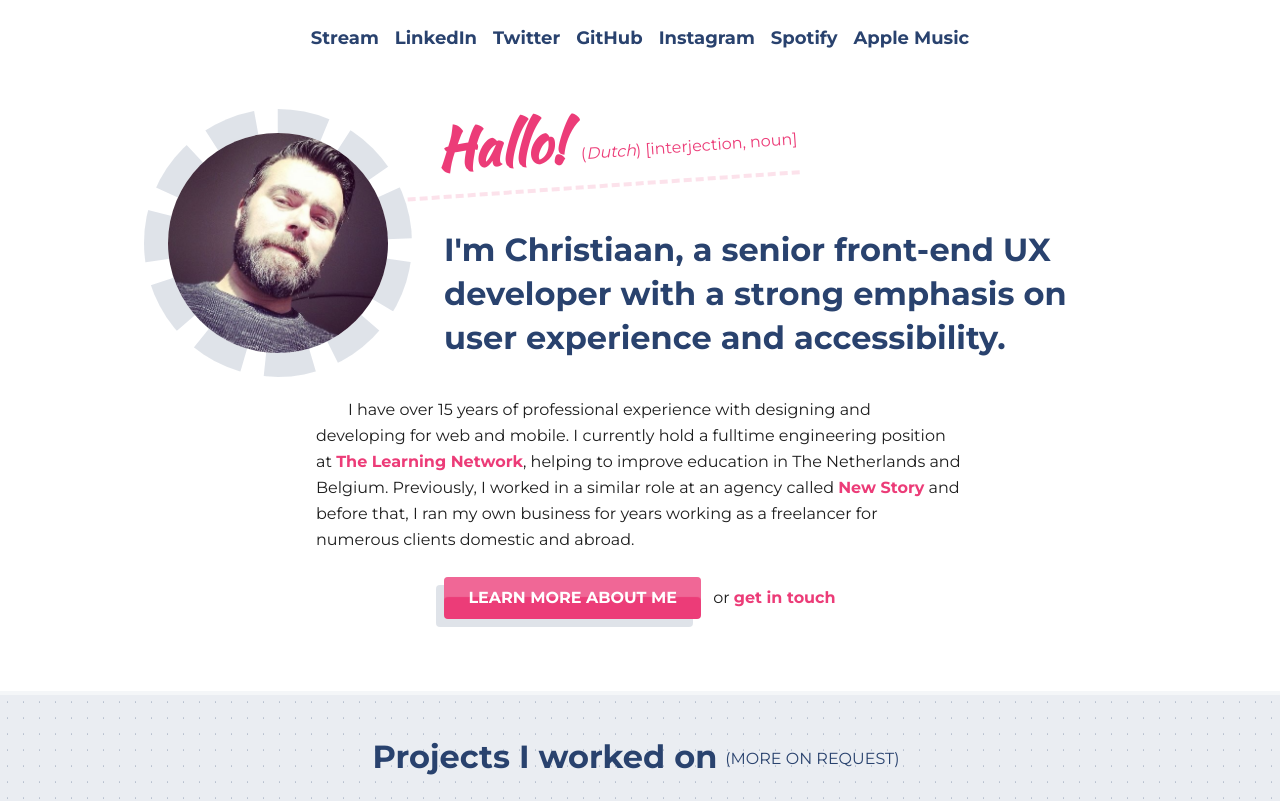
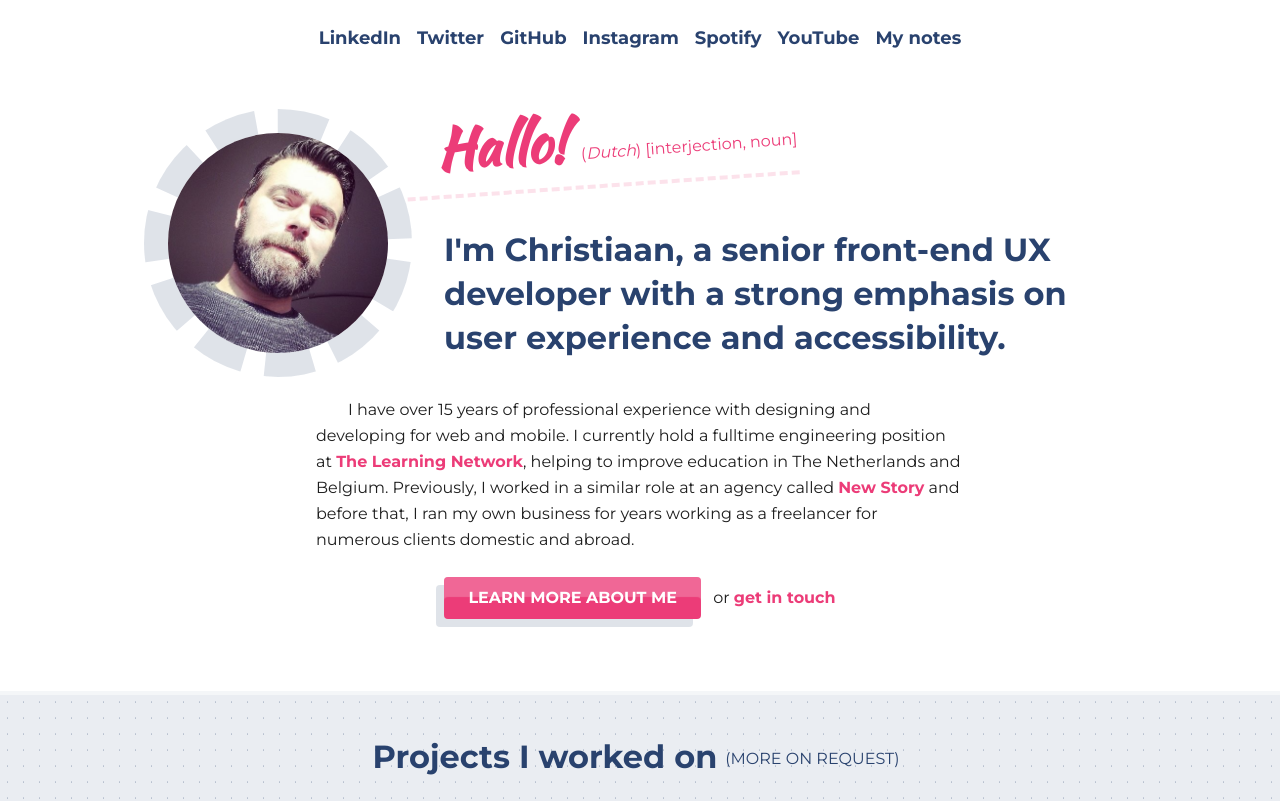
Before and after one commit to elcriz/christiaanhemerik.com, a website: page src/index.html in a window 1280 px wide. Shown: the top 801 px of the page. Drawn offline with nearby package versions, Linux system fonts and the light colour scheme; files that its build step writes are made by us from their sources; files whose address does not match are found by name.

Commit message:
Adds notes link and removes Apple Music

```diff
--- a/src/index.html
+++ b/src/index.html
@@ -22,13 +22,13 @@
     <body>
         <header class="page-header" role="banner">
             <nav class="page-header__navigation navigation" role="navigation">
-                <a class="navigation__link" href="https://chris-personal-stream.herokuapp.com/" target="_blank">Stream <span aria-hidden="true">Short, personal updates</span></a>
                 <a class="navigation__link" href="https://www.linkedin.com/in/elcriz/" target="_blank">LinkedIn <span aria-hidden="true">For contacting me</span></a>
                 <a class="navigation__link" href="https://twitter.com/elcriz" target="_blank">Twitter <span aria-hidden="true">My own opinions since 2007</span></a>
                 <a class="navigation__link" href="https://github.com/elcriz" target="_blank">GitHub <span aria-hidden="true">Wanna see some code?</span></a>
                 <a class="navigation__link" href="https://www.instagram.com/elcriz/" target="_blank">Instagram <span aria-hidden="true">My 7k+ photos of mostly hikes, hikes and hikes</span></a>
                 <a class="navigation__link" href="https://open.spotify.com/artist/4Vsfdlyn5wvebSFwLyOfcx" target="_blank">Spotify <span aria-hidden="true">My ramblings as an artist / producer</span></a>
-                <a class="navigation__link" href="https://music.apple.com/us/artist/elcriz/1531412039" target="_blank">Apple Music <span aria-hidden="true">For if you're into that thing</span></a>
+                <a class="navigation__link" href="https://www.youtube.com/user/elcriz" target="_blank">YouTube <span aria-hidden="true">My attempts at filmmaking</span></a>
+                <a class="navigation__link" href="https://chris-personal-stream.herokuapp.com/" target="_blank">My notes <span aria-hidden="true">Short, personal updates on life itself</span></a>
             </nav>
         </header>
         <main aria-label="Content" role="main">
```
